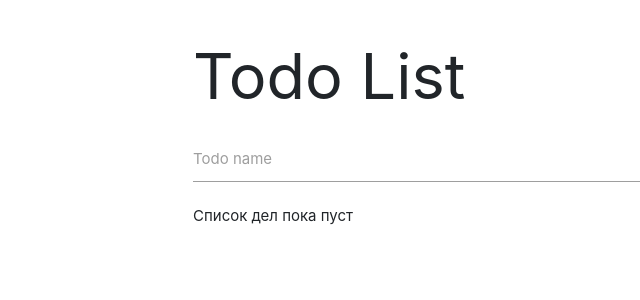
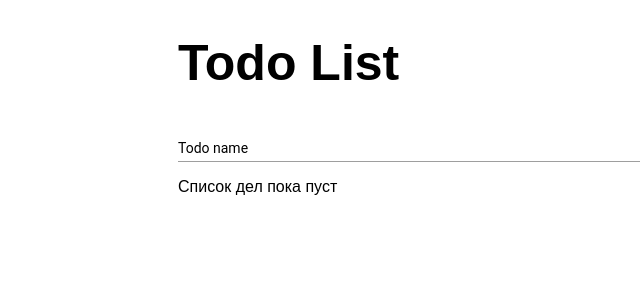
Before and after one commit to sashadivanchik/todos-list, a React (Create React App) app: page / in a window 1280 px wide. Shown: the top 300 px of the page, without its empty margins (14-654 px from the left). Built offline with nearby package versions, Linux system fonts and the light colour scheme.

Commit message:
remove bootstrap, materialize

```diff
--- a/package.json
+++ b/package.json
@@ -6,7 +6,6 @@
     "@testing-library/jest-dom": "^4.2.4",
     "@testing-library/react": "^9.3.2",
     "@testing-library/user-event": "^7.1.2",
-    "materialize-css": "^1.0.0",
     "react": "^16.13.1",
     "react-dom": "^16.13.1",
     "react-scripts": "3.4.1"
--- a/public/index.html
+++ b/public/index.html
@@ -10,7 +10,6 @@
       content="Web site created using create-react-app"
     />
     <link rel="apple-touch-icon" href="%PUBLIC_URL%/logo192.png" />
-    <link rel="stylesheet" href="https://stackpath.bootstrapcdn.com/bootstrap/4.5.0/css/bootstrap.min.css" integrity="sha384-9aIt2nRpC12Uk9gS9baDl411NQApFmC26EwAOH8WgZl5MYYxFfc+NcPb1dKGj7Sk" crossorigin="anonymous">
     <!--
       manifest.json provides metadata used when your web app is installed on a
       user's mobile device or desktop. See https://developers.google.com/web/fundamentals/web-app-manifest/
--- a/src/components/App.jsx
+++ b/src/components/App.jsx
@@ -20,7 +20,6 @@ const App = () => {
     };
 
     const addTodo = (event) => {
-
         if (event.target.value === "") {
             return;
         }
@@ -36,15 +35,23 @@ const App = () => {
             dispatch
         }}>
             <div className='container'>
-                <h1>Todo List</h1>
-                <div className='input-field'>
+                <h1 className='container__title'>Todo List</h1>
+                <div className='container__input-field'>
                     <input
+                        className='container__input'
+                        id="todoInput"
                         type="text"
                         value={ todoTitle }
                         onChange={ changeInput }
                         onKeyPress={ addTodo }
+                        required
                     />
-                    <label htmlFor="">Todo name</label>
+                    <label
+                        className='container__input-label'
+                        htmlFor="todoInput"
+                    >
+                        Todo name
+                    </label>
                 </div>
                 <TodoList todos={state} />
             </div>
--- a/src/components/TodoItem.jsx
+++ b/src/components/TodoItem.jsx
@@ -1,26 +1,53 @@
 import React, { useContext } from 'react';
 import { Context } from '../context/context';
 import { TOGGLE_TODO, REMOVE_TODO } from '../constants';
+import trashIcon from '../icons/delete.png';
 
 const TodoItem = ({ title, id, completed }) => {
     const { dispatch } = useContext(Context);
 
+    const toggleTodo = (id) => {
+        dispatch({ type: TOGGLE_TODO, payload: id})
+    };
+
+    const removeTodo = (id) => {
+        dispatch({ type: REMOVE_TODO, payload: id})
+    };
+
+    const toggleTodoHandler = (event, id) => {
+        if (event.key === 'Enter') {
+            toggleTodo(id);
+        }
+    };
+
+    const removeTodoHandler = (event, id) => {
+        if (event.key === 'Enter') {
+            removeTodo(id);
+        }
+    }
+
     return (
         <li className={`todo ${completed ? 'completed' : ''}`}>
-            <label>
+            <label className='todo__label'>
                 <input
+                    className='todo__input'
                     type="checkbox"
                     checked={ completed }
-                    onChange={ () => dispatch({ type: TOGGLE_TODO, payload: id}) }
+                    onChange={ () => toggleTodo(id) }
+                    onKeyPress={ (e) => toggleTodoHandler(e, id) }
                 />
-                <span>{title}</span>
-
-                <i
-                    className="material-icons red-text"
-                    onClick={ () => dispatch({ type: REMOVE_TODO, payload: id}) }
+                <span
+                    className='todo__title'
                 >
-                    delete
-                </i>
+                    {title}
+                </span>
+                <button
+                    className="todo__delete-button"
+                    onClick={ () => removeTodo(id) }
+                    onKeyPress={ (e) => removeTodoHandler(e, id) }
+                >
+                    <img className='todo__delete-img' src={trashIcon} alt=""/>
+                </button>
             </label>
         </li>
     )
--- a/src/components/TodoList.jsx
+++ b/src/components/TodoList.jsx
@@ -6,8 +6,15 @@ const TodoList = ({ todos }) => {
         return <p>Список дел пока пуст</p>
     }
     return (
-        <ul>
-            { todos.map(todo => <TodoItem key={todo.id} title={todo.title} id={todo.id} completed={todo.completed} />) }
+        <ul className='todo-list'>
+            { todos.map(todo =>
+                <TodoItem
+                    key={todo.id}
+                    title={todo.title}
+                    id={todo.id}
+                    completed={todo.completed}
+                />)
+            }
         </ul>
     )
 };
--- a/src/index.css
+++ b/src/index.css
@@ -1,28 +1,106 @@
-@import "~materialize-css/dist/css/materialize.min.css";
-
 body {
     margin: 0;
     padding: 0;
+    font-family: Arial, Helvetica, sans-serif;
+}
+
+.container {
+    width: 70%;
+    margin: 0 auto;
+}
+
+.container__title {
+    font-size: 50px;
+}
+
+.container__input-field {
+    position: relative;
+    margin-top:20px;
+    font-family: 'Roboto', sans-serif;
+}
+
+.container__input {
+    display: block;
+    width: 100%;
+    padding: 10px 0;
+    border: none;
+    font-size: 14px;
+    border-bottom: 1px solid #9e9e9e;
+}
+
+.container__input:focus {
+    outline: none;
+    border-bottom: 1px solid #18d621
+}
+
+.container__input-label {
+    position:absolute;
+    pointer-events:none;
+    top: 10px;
+    left: 0px;
+    font-size: 14px;
+    background-color: white;
+    padding: 5px 0;
+    -webkit-transition: 0.2s ease-in-out;
+    transition: 0.2s ease-in-out;
+}
+
+.container__input:valid + .container__input-label {
+    top: -20px;
+    color: #9e9e9e;
+}
+
+.container__input:focus + .container__input-label {
+    top: -20px;
+    color: #9e9e9e;
 }
 
 .todo {
     margin-bottom: 1rem;
+    background: #f3f3f3;
 }
 
-.todo.completed span {
+.completed {
     text-decoration: line-through;
 }
 
-.todo label {
-    width: 100%;
-    display: flex;
-    align-items: center;
-    justify-content: space-between;
-    cursor: pointer;
-    background: #f3f3f3;
-    padding: 1rem;
+.todo__input {
+    outline-color: #9e9e9e;
 }
 
-.todo i {
-    z-index: 2;
+.todo-list {
+    padding: 0;
+    list-style-type: none
 }
+
+.todo__label {
+    display: flex;
+    padding: 15px;
+    flex-direction: row;
+    justify-content: space-between;
+    align-items: center;
+}
+
+.todo__title {
+    margin-right: auto;
+    margin-left: 15px;
+}
+
+.todo__delete-button {
+    background: transparent;
+    display: block;
+    border: none;
+    outline: none;
+    padding: 5px;
+}
+
+.todo__delete-button:focus {
+    background: #dddbdb;
+}
+
+.todo__delete-img {
+    display: block;
+    cursor: pointer;
+    width: 20px;
+    height: 20px;
+}
```
Also changed, not shown: src/icons/delete.png (added), 1 other file (tests, documents, lock files or other folders).
